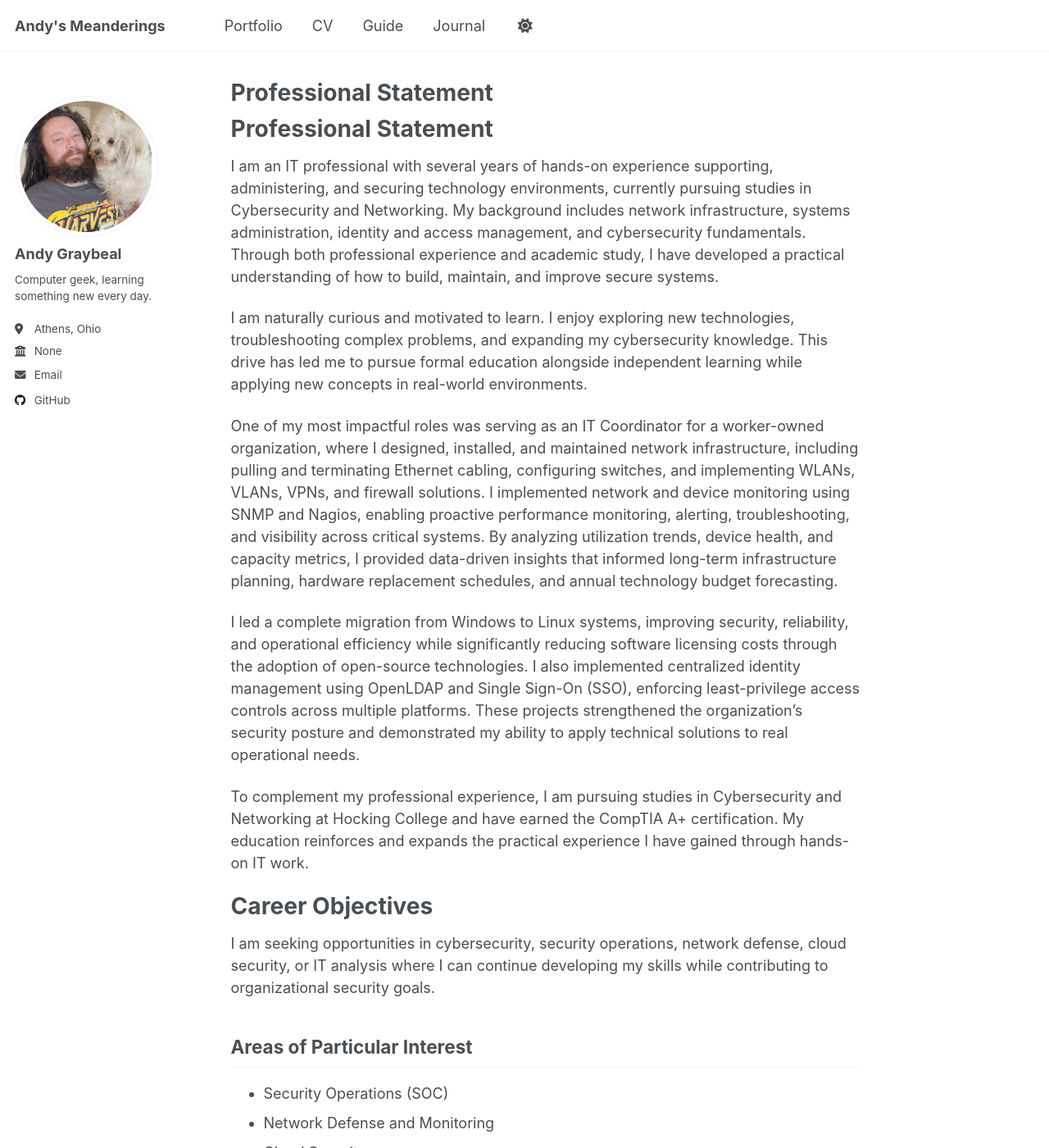
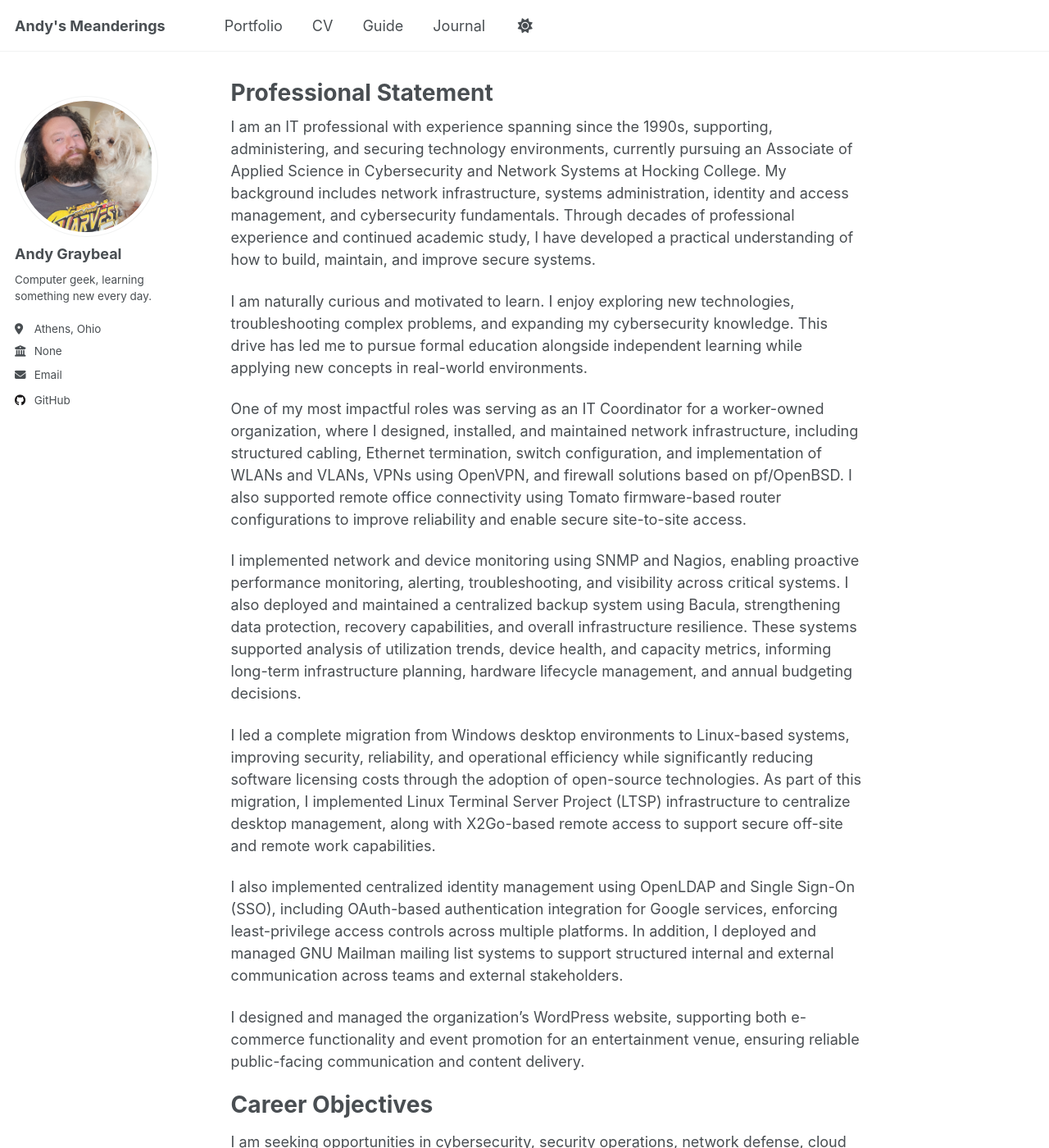
Before and after one commit to andy-graybeal/andy-graybeal.github.io, a Jekyll site: the page built from _pages/about.md, in a window 1280 px wide and 1400 px high. Shown: the whole window at 82% size. Built offline with Jekyll 4.4.1, drawn with Linux system fonts in a browser that asks for light colours; a script that is not in the unit is left out; some of the changed text lies outside the part shown.

Commit message:
Update about.md

```diff
--- a/_pages/about.md
+++ b/_pages/about.md
@@ -55,17 +55,19 @@ redirect_from:
 # ------
 # More info about configuring Academic Pages can be found in [the guide](https://academicpages.github.io/markdown/), the [growing wiki](https://github.com/academicpages/academicpages.github.io/wiki), and you can always [ask a question on GitHub](https://github.com/academicpages/academicpages.github.io/discussions). The [guides for the Minimal Mistakes theme](https://mmistakes.github.io/minimal-mistakes/docs/configuration/) (which this theme was forked from) might also be helpful. -->
 
-# Professional Statement
-
-I am an IT professional with several years of hands-on experience supporting, administering, and securing technology environments, currently pursuing studies in Cybersecurity and Networking. My background includes network infrastructure, systems administration, identity and access management, and cybersecurity fundamentals. Through both professional experience and academic study, I have developed a practical understanding of how to build, maintain, and improve secure systems.
+I am an IT professional with experience spanning since the 1990s, supporting, administering, and securing technology environments, currently pursuing an Associate of Applied Science in Cybersecurity and Network Systems at Hocking College. My background includes network infrastructure, systems administration, identity and access management, and cybersecurity fundamentals. Through decades of professional experience and continued academic study, I have developed a practical understanding of how to build, maintain, and improve secure systems.
 
 I am naturally curious and motivated to learn. I enjoy exploring new technologies, troubleshooting complex problems, and expanding my cybersecurity knowledge. This drive has led me to pursue formal education alongside independent learning while applying new concepts in real-world environments.
 
-One of my most impactful roles was serving as an IT Coordinator for a worker-owned organization, where I designed, installed, and maintained network infrastructure, including pulling and terminating Ethernet cabling, configuring switches, and implementing WLANs, VLANs, VPNs, and firewall solutions. I implemented network and device monitoring using SNMP and Nagios, enabling proactive performance monitoring, alerting, troubleshooting, and visibility across critical systems. By analyzing utilization trends, device health, and capacity metrics, I provided data-driven insights that informed long-term infrastructure planning, hardware replacement schedules, and annual technology budget forecasting.
+One of my most impactful roles was serving as an IT Coordinator for a worker-owned organization, where I designed, installed, and maintained network infrastructure, including structured cabling, Ethernet termination, switch configuration, and implementation of WLANs and VLANs, VPNs using OpenVPN, and firewall solutions based on pf/OpenBSD. I also supported remote office connectivity using Tomato firmware-based router configurations to improve reliability and enable secure site-to-site access.
 
-I led a complete migration from Windows to Linux systems, improving security, reliability, and operational efficiency while significantly reducing software licensing costs through the adoption of open-source technologies. I also implemented centralized identity management using OpenLDAP and Single Sign-On (SSO), enforcing least-privilege access controls across multiple platforms. These projects strengthened the organization's security posture and demonstrated my ability to apply technical solutions to real operational needs.
+I implemented network and device monitoring using SNMP and Nagios, enabling proactive performance monitoring, alerting, troubleshooting, and visibility across critical systems. I also deployed and maintained a centralized backup system using Bacula, strengthening data protection, recovery capabilities, and overall infrastructure resilience. These systems supported analysis of utilization trends, device health, and capacity metrics, informing long-term infrastructure planning, hardware lifecycle management, and annual budgeting decisions.
 
-To complement my professional experience, I am pursuing studies in Cybersecurity and Networking at Hocking College and have earned the CompTIA A+ certification. My education reinforces and expands the practical experience I have gained through hands-on IT work.
+I led a complete migration from Windows desktop environments to Linux-based systems, improving security, reliability, and operational efficiency while significantly reducing software licensing costs through the adoption of open-source technologies. As part of this migration, I implemented Linux Terminal Server Project (LTSP) infrastructure to centralize desktop management, along with X2Go-based remote access to support secure off-site and remote work capabilities.
+
+I also implemented centralized identity management using OpenLDAP and Single Sign-On (SSO), including OAuth-based authentication integration for Google services, enforcing least-privilege access controls across multiple platforms. In addition, I deployed and managed GNU Mailman mailing list systems to support structured internal and external communication across teams and external stakeholders.
+
+I designed and managed the organization’s WordPress website, supporting both e-commerce functionality and event promotion for an entertainment venue, ensuring reliable public-facing communication and content delivery.
 
 # Career Objectives
 
```
Also changed, not shown: other parts of _pages/about.md (+1 -1 lines).
